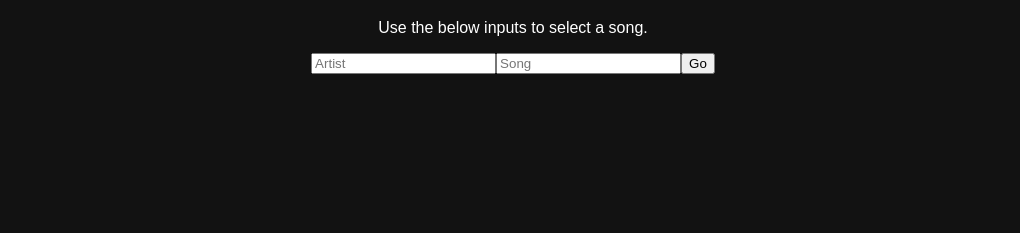
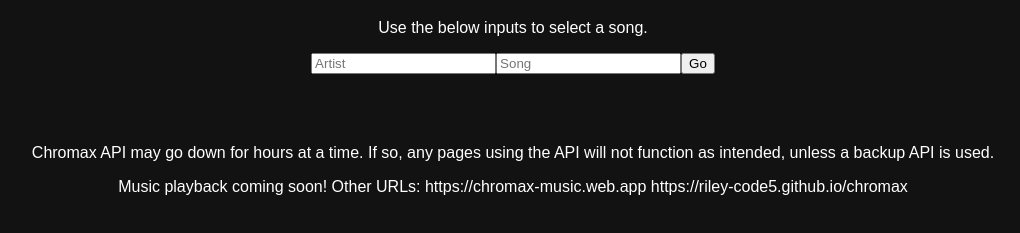
Before and after one commit to rilwag2612/chromax, a plain HTML site: page index.html in a window 1280 px wide. Shown: the part 61-294 px from the top of the page, without its empty margins (127-1147 px from the left). Drawn offline with Linux system fonts and the light colour scheme.

Commit message:
Update index.html

```diff
--- a/index.html
+++ b/index.html
@@ -58,6 +58,10 @@
         document.querySelector('body').innerHTML += `<input placeholder="Artist" id="artistSelector"></input>`;
         document.querySelector('body').innerHTML += `<input placeholder="Song" id="songSelector"></input>`;
         document.querySelector('body').innerHTML += `<button onclick=redirect()>Go</button>`;
+        document.querySelector('body').innerHTML += `<br><br><br><br>`;
+        document.querySelector('body').innerHTML += `<p>Chromax API may go down for hours at a time. If so, any pages using the API will not function as intended, unless a backup API is used.</p>`;
+        document.querySelector('body').innerHTML += `<p>Music playback coming soon! Other URLs: https://chromax-music.web.app    https://riley-code5.github.io/chromax</p>`;
+
     } else {
         const lyricsUrl = `https://chromax-api.onrender.com/lyrics/${artist}/${song}`;
         const lyrics = fetch(lyricsUrl)
```
